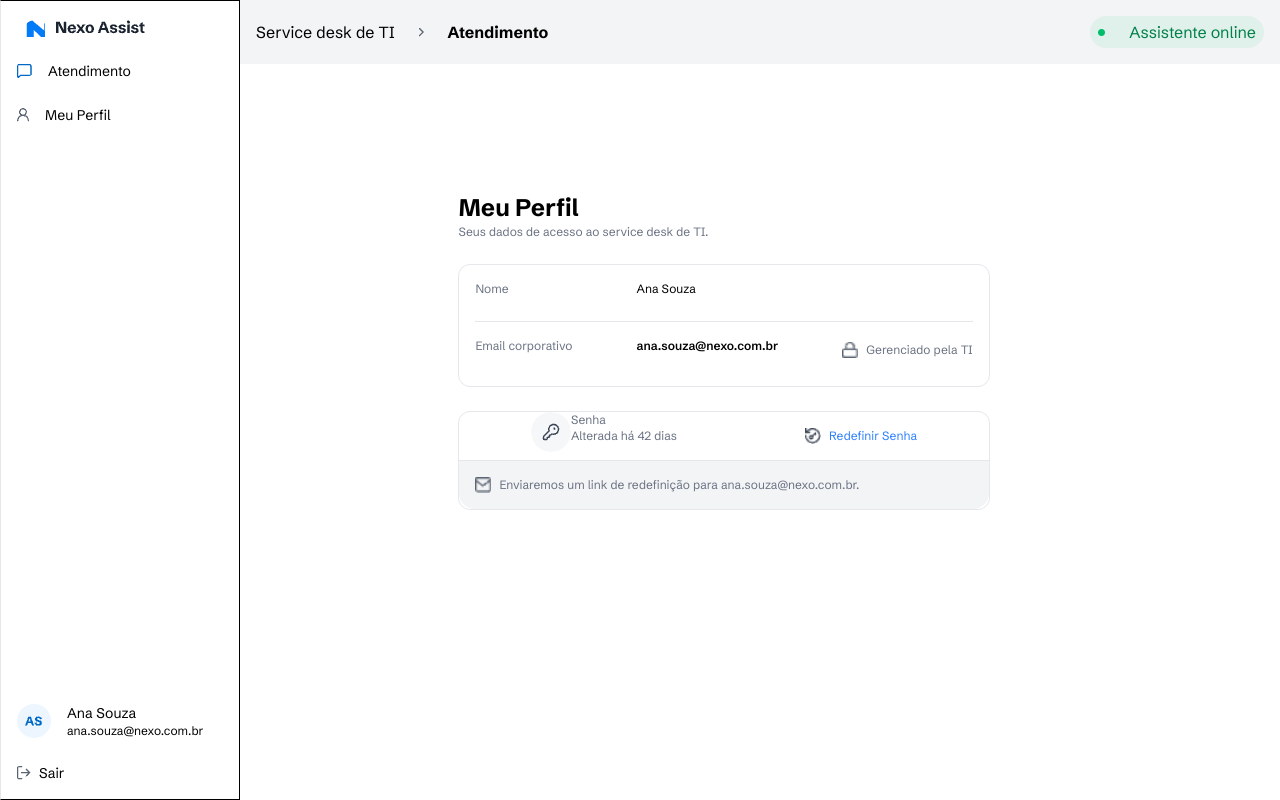
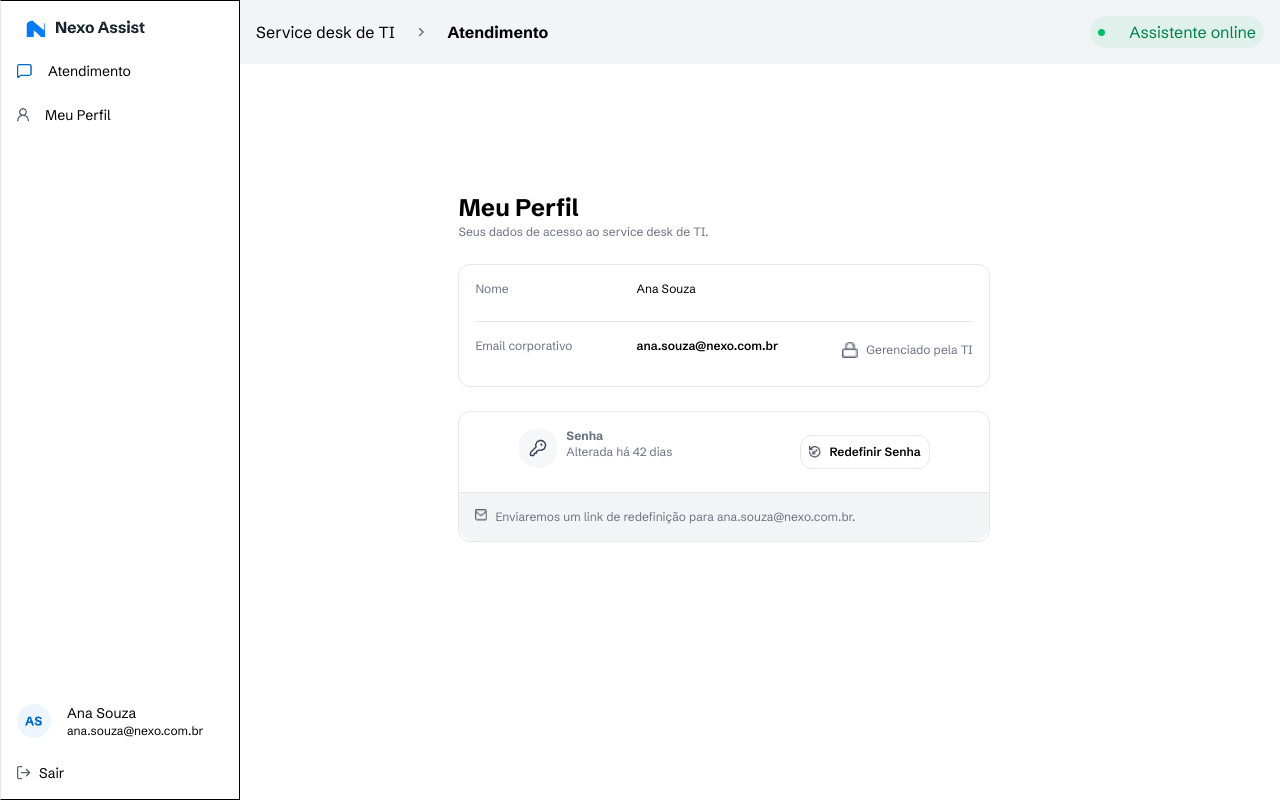
Before and after one commit to Paulo-Borges/desafioNexo, a React (Vite) app: page /perfil in a window 1280 px wide. Shown: the top 800 px of the page. Built offline with nearby package versions, Linux system fonts and the light colour scheme.

Commit message:
feat: finalizado Perfil

```diff
--- a/src/pages/Perfil.tsx
+++ b/src/pages/Perfil.tsx
@@ -30,25 +30,25 @@ const Perfil = () => {
         </div>
 
         <div className="border -ml-18 border-gray-200 rounded-xl mb-6">
-          <div className="flex  text-xs space-x-32 border-b border-gray-200 items-center justify-center space-y-2 ">
-            <div className="flex text-gray-500">
+          <div className="flex  text-xs space-x-32 border-b py-4 border-gray-200 items-center justify-center space-y-2 ">
+            <div className="flex gap-2 text-gray-500">
               <div>
                 <img src={chave} alt="" className="w-10 h-10 rounded-full" />
               </div>
               <div>
-                <p>Senha</p>
+                <p className="font-bold">Senha</p>
                 <p>Alterada há 42 dias</p>
               </div>
             </div>
-            <div>
-              <button className="flex items-center text-xs text-blue-500">
-                <img src={redefinir} alt="" className="w-4 h-4 mr-2" />
+            <div className="flex items-center border border-gray-200 p-2 rounded-xl">
+              <button className="flex items-center text-xs font-semibold hover:text-blue-500">
+                <img src={redefinir} alt="" className="w-3 h-3 mr-2" />
                 <p>Redefinir Senha</p>
               </button>
             </div>
           </div>
           <div className="flex text-xs gap-2 bg-gray-100 p-4 rounded-b-2xl">
-            <img src={email} alt="" className="w-4 h-4 " />
+            <img src={email} alt="" className="w-3 h-3 " />
             <p className="text-gray-500">
               Enviaremos um link de redefinição para ana.souza@nexo.com.br.
             </p>
```
